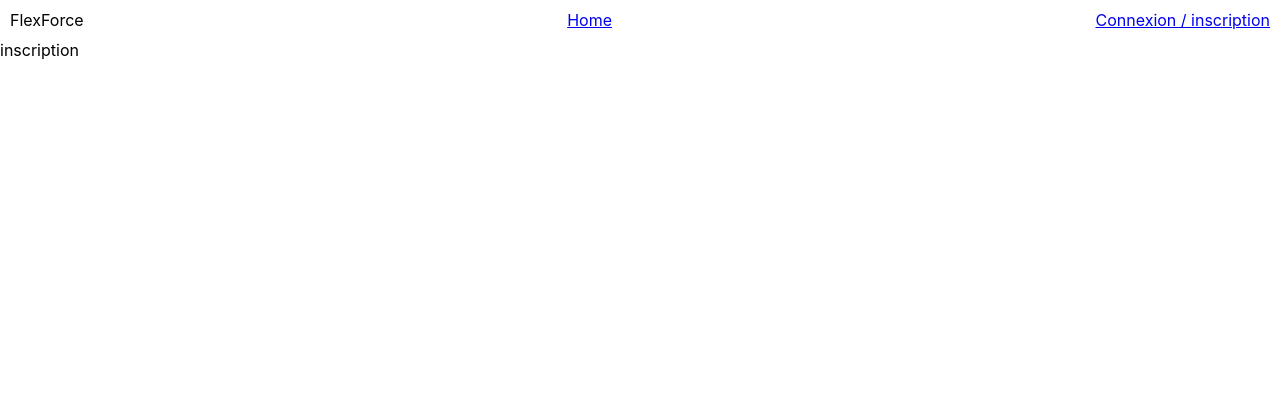
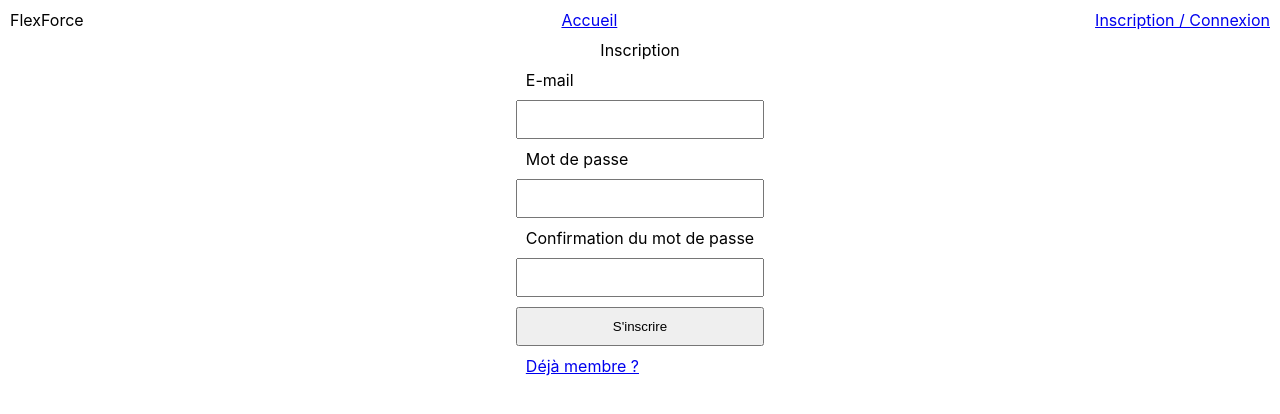
Before and after one commit to ocebert31/Projet_Personnel_P3_APPLICATION_DE_MUSCU_Frontend_React, a React (Create React App) app in the folder musculation/: page /inscription in a window 1280 px wide. Shown: the top 414 px of the page. Built offline with nearby package versions, Linux system fonts and the light colour scheme.

Commit message:
formulaire inscription terminé

```diff
--- /dev/null
+++ b/musculation/src/Connexion/connexion.js
@@ -0,0 +1,12 @@
+import React from 'react';
+import {Link} from "react-router-dom";
+
+function connexion() {
+    return (
+     <div className='alignement'>
+
+    </div>
+    )
+}
+
+export default connexion;
--- a/musculation/src/Header/header.js
+++ b/musculation/src/Header/header.js
@@ -6,8 +6,8 @@ function header() {
     return (
         <div className='style-header'>
             <div>FlexForce</div>
-            <Link to='/'>Home</Link>
-            <Link to='/inscription'>Connexion / inscription</Link>
+            <Link to='/'>Accueil</Link>
+            <Link to='/inscription'>Inscription / Connexion</Link>
 
         </div>
     )
--- /dev/null
+++ b/musculation/src/Home/home.css
@@ -0,0 +1,3 @@
+.style-title-home {
+    text-align: center;
+}
--- a/musculation/src/Home/home.js
+++ b/musculation/src/Home/home.js
@@ -1,10 +1,11 @@
 import React from 'react';
+import './home.css';
 
 function home() {
     return (
-        <div>
-            home
-        </div>
+        <h1 className='style-title-home'>
+            Accueil
+        </h1>
     )
 }
 
--- /dev/null
+++ b/musculation/src/Inscription/inscription.css
@@ -0,0 +1,16 @@
+.style-title-sign-in {
+    text-align: center;
+}
+
+.alignement {
+    display: grid;
+    justify-content: center;
+}
+
+.style-formulaire {
+    padding: 10px
+}
+
+.style-button-sign-in {
+    margin-top: 10px;
+}
--- a/musculation/src/Inscription/inscription.js
+++ b/musculation/src/Inscription/inscription.js
@@ -1,10 +1,21 @@
 import React from 'react';
+import './inscription.css';
+import {Link} from "react-router-dom";
 
 function inscription() {
     return (
-        <div>
-            inscription
-        </div>
+     <div className='alignement'>
+        <form method="post"/>
+        <legend className='style-title-sign-in'>Inscription</legend>
+        <label for="email" className='style-formulaire'>E-mail</label>
+        <input type="email" name="email" className='style-formulaire'/>
+        <label for="password" className='style-formulaire'>Mot de passe</label>
+        <input type="password" name="password" className='style-formulaire'/>
+        <label for="password" className='style-formulaire'>Confirmation du mot de passe</label>
+        <input type='password' name="password" className='style-formulaire'></input>
+        <input type="submit" value="S'inscrire" className='style-formulaire style-button-sign-in'/>
+        <Link to='/connexion' className='style-formulaire'>Déjà membre ?</Link>
+    </div>
     )
 }
 
--- a/musculation/src/Router/router.js
+++ b/musculation/src/Router/router.js
@@ -2,6 +2,7 @@ import React from 'react';
 import { Routes, Route } from 'react-router-dom';
 import Inscription from '../Inscription/inscription';
 import Home from '../Home/home';
+import Connexion from '../Connexion/connexion';
 
 function router() {
     return (
@@ -9,6 +10,7 @@ function router() {
             <Routes>
                 <Route path="/" element={<Home />} />
                 <Route path="/inscription" element={<Inscription />} />
+                <Route path="/connexion" element={<Connexion />} />
             </Routes>
         </div>
     )
```
Also changed, not shown: musculation/src/Connexion/connexion.css (added).
